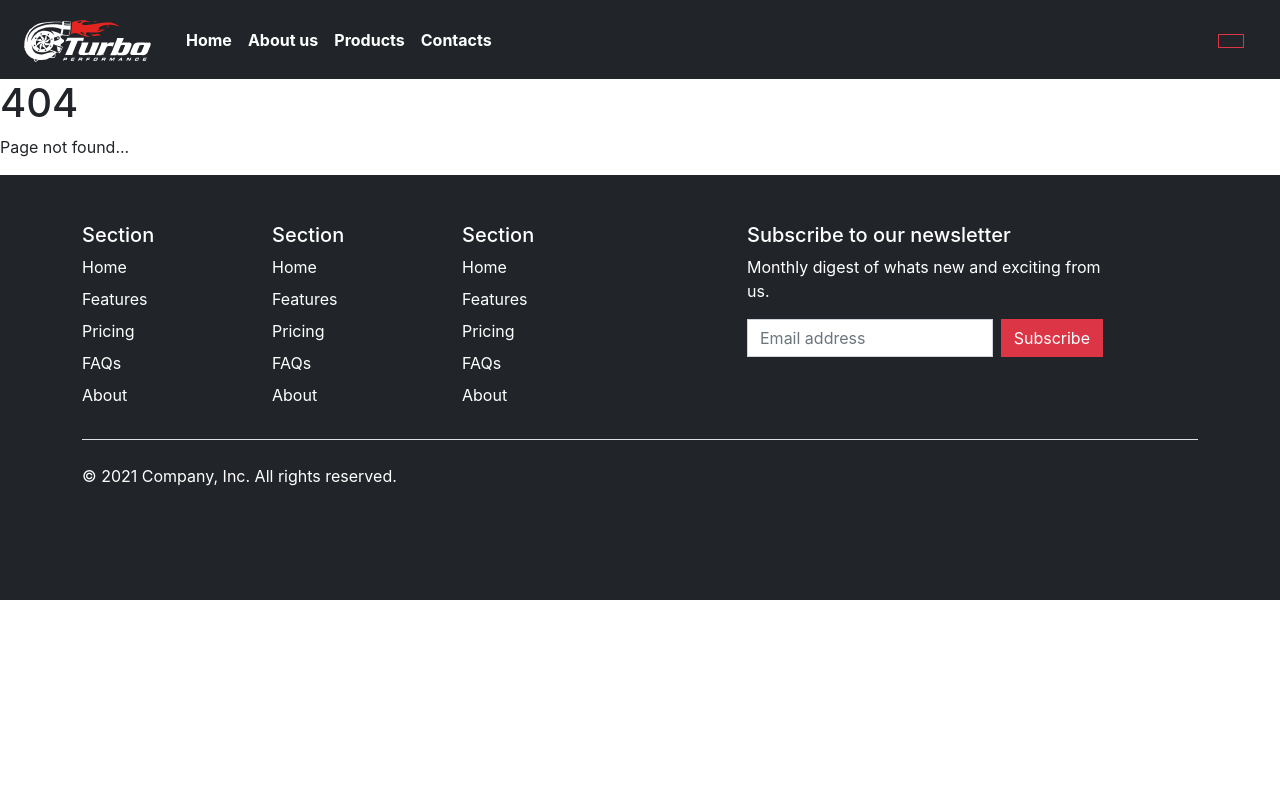
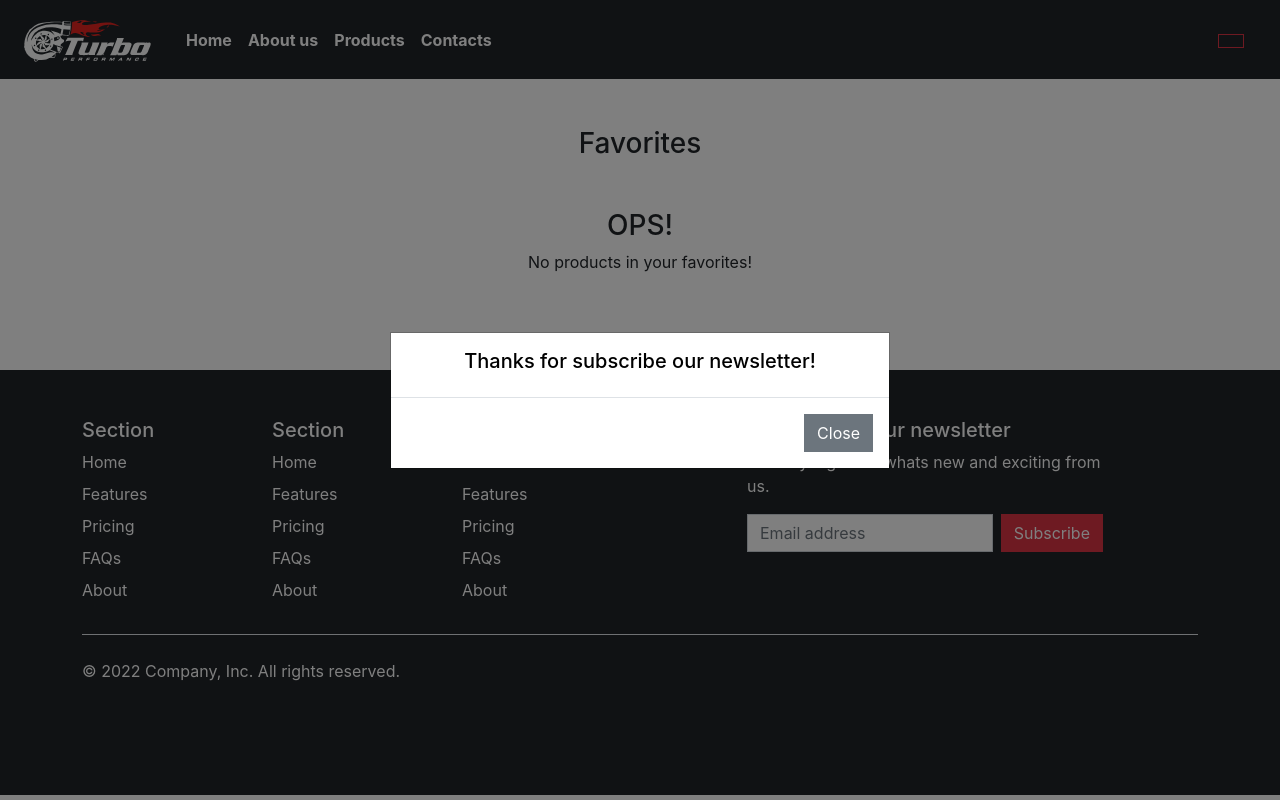
Before and after one commit to jgraca08/flag-project, a React (Create React App) app: page /favorites in a window 1280 px wide. Both pictures are taken after a click on the button "Subscribe". Built offline with nearby package versions, Linux system fonts and the light colour scheme; some icons are missing.

Commit message:
add and remove favorites functions

```diff
--- a/src/components/Content.jsx
+++ b/src/components/Content.jsx
@@ -6,19 +6,23 @@ import Contact from "./Contact";
 import NotFound from "./NotFound";
 import Products from "./Products";
 import Turbo from "./Turbo";
-
+import { GlobalProvider } from "../context/GlobalState";
+import Favorites from "./Favorites";
 
 const Content = () => (
     <main className="Content">
+    <GlobalProvider>
       <Routes>
         <Route path="/" element={<Home />} />
         <Route path="/products" element={<Products />} />
         <Route path="/products/:category" element={<Products />} />
         <Route path="/products/:category/original/:turbo" element={<Turbo />} />
         <Route path="/aboutus" element={<About />} />
+        <Route path="/favorites" element={<Favorites />} />
         <Route path="/contactus" element={<Contact />} />
         <Route path="*" element={<NotFound />} />1
       </Routes>
+      </GlobalProvider>
     </main>
   );
 
--- a/src/components/Favorites.jsx
+++ b/src/components/Favorites.jsx
@@ -1,13 +1,71 @@
-import React from "react";
-import { Link } from "react-router-dom";
+import React, {useContext} from "react";
+import { GlobalContext } from "../context/GlobalState";
 
 
 const Favorites = (props) => {
-    return(
-        <div className="pe-4 ">
-             <Link to={"/favorites"}><button className="btn btn-outline-danger rounded-0" type="submit"><i className="fa-solid fa-heart"></i></button></Link>
-        </div>
-    )
-}
+
+  const {watchlist} = useContext (GlobalContext);
+
+  const {removeTurboFromWatchlist} = useContext(GlobalContext)
+
+  return(
+    <>
+      <div className="container mb-5 mt-5">
+        <div className="row">
+        <h3 className="d-flex justify-content-center mb-5">
+          Favorites
+          </h3>
+
+
+{watchlist.length > 0 ? (
+  <div className="col-sm-3">
+  {watchlist.map((turbo) =>(
+            <div className="col" key={turbo.id}>
+                  <div className="card h-100 shadow rounded-0">
+                    <div className="inner">
+                      <img
+                        src={turbo.image}
+                        className="card-img-top"
+                        alt="turbocharger"
+                      ></img>
+                    </div>
+                    <div className="card-body bg-light">
+                      <h5 className="card-title">{turbo.title}</h5>
+                      <p className="card-text">{turbo.description}</p>
+                      <a href={"/products/" + turbo.categoryId + "/original/" + turbo.id }
+                      className="btn btn-sm btn-outline-danger rounded-0">
+                      More
+                    </a>
+                      <button
+                      className="btn btn-sm btn-outline-danger rounded-0 ms-2"
+                       onClick={() => removeTurboFromWatchlist(turbo.id)}
+                      type="submit">
+                        <i class="fa-solid fa-trash-can"></i>
+                      </button>
+                    </div>
+                  </div>
+                </div>
+
+          )
+          )}
+  </div>
+) : (
+  <>
+  <h3 className="d-flex justify-content-center">OPS!</h3>
+  <p className="d-flex justify-content-center mb-5">No products in your favorites!</p>
+  </>
+)}
+</div>
+
+
+
+
+
+
+          </div>
+
+    </>
+  );
+};
 
 export default Favorites;
--- a/src/components/Footer.jsx
+++ b/src/components/Footer.jsx
@@ -10,7 +10,9 @@ const Footer = (props) => {
               <h5>Section</h5>
               <ul className="nav flex-column">
                 <li className="nav-item mb-2">
-              <a href="#" className="text-white text-decoration-none">Home</a>
+                  <a href="#" className="text-white text-decoration-none">
+                    Home
+                  </a>
                 </li>
                 <li className="nav-item mb-2">
                   <a href="#" className="text-white text-decoration-none">
@@ -39,7 +41,9 @@ const Footer = (props) => {
               <h5>Section</h5>
               <ul className="nav flex-column">
                 <li className="nav-item mb-2">
-              <a href="#" className="text-white text-decoration-none">Home</a>
+                  <a href="#" className="text-white text-decoration-none">
+                    Home
+                  </a>
                 </li>
                 <li className="nav-item mb-2">
                   <a href="#" className="text-white text-decoration-none">
@@ -68,7 +72,9 @@ const Footer = (props) => {
               <h5>Section</h5>
               <ul className="nav flex-column">
                 <li className="nav-item mb-2">
-              <a href="#" className="text-white text-decoration-none">Home</a>
+                  <a href="#" className="text-white text-decoration-none">
+                    Home
+                  </a>
                 </li>
                 <li className="nav-item mb-2">
                   <a href="#" className="text-white text-decoration-none">
@@ -107,16 +113,50 @@ const Footer = (props) => {
                     className="form-control rounded-0"
                     placeholder="Email address"
                   ></input>
-                <button className="btn btn-primary bg-danger border-danger rounded-0" type="button">
+
+                 {/* Subscribe button */}
+                  <button
+                    type="button"
+                    className="btn btn-primary bg-danger border-danger rounded-0"
+                    data-bs-toggle="modal"
+                    data-bs-target="#exampleModal"
+                  >
                     Subscribe
                   </button>
+                {/* Modal */}
+                  <div
+                    className="modal fade"
+                    id="exampleModal"
+                    tabIndex="-1"
+                    aria-labelledby="exampleModalLabel"
+                    aria-hidden="true"
+                  >
+                    <div className="modal-dialog modal-dialog-centered">
+                      <div className="modal-content rounded-0">
+                        <div className="modal-body ">
+                          <h5 className="text-black text-center">
+                            Thanks for subscribe our newsletter!
+                          </h5>
+                        </div>
+                        <div className="modal-footer">
+                          <button
+                            type="button"
+                            className="btn btn-secondary rounded-0"
+                            data-bs-dismiss="modal"
+                          >
+                            Close
+                          </button>
+                        </div>
+                      </div>
+                    </div>
+                  </div>
                 </div>
               </form>
             </div>
           </div>
 
           <div className="d-flex justify-content-between py-4 my-4 border-top">
-          <p>© 2021 Company, Inc. All rights reserved.</p>
+            <p>© 2022 Company, Inc. All rights reserved.</p>
             <ul className="list-unstyled d-flex">
               <li className="ms-3">
                 <a className="link-dark" href="#">
--- a/src/components/Navbar.jsx
+++ b/src/components/Navbar.jsx
@@ -48,7 +48,9 @@ const Navbar = (props) => {
               </Link>
             </li>
           </ul>
-          <Favorites></Favorites>
+          <div className="pe-4 ">
+             <Link to={"/favorites"}><button className="btn btn-outline-danger rounded-0" type="submit"><i className="fa-solid fa-heart"></i></button></Link>
+        </div>
         </div>
       </div>
     </nav>
--- a/src/components/Turbo.jsx
+++ b/src/components/Turbo.jsx
@@ -1,12 +1,20 @@
-import React, { useEffect, useState } from "react";
+import React, { useEffect, useState,useContext } from "react";
 import { useParams } from "react-router-dom";
 import Posts from "../views/Posts";
 import Spiner from "./Spiner";
+import { GlobalContext } from "../context/GlobalState";
 
 const Turbo = (props) => {
   const [error, setError] = useState(null);
   const [isLoaded, setIsLoaded] = useState(false);
   const [turbos, setTurbos] = useState([]);
+
+  const {
+    addTurboToWatchlist, watchlist
+  } = useContext(GlobalContext);
+
+
+
 
   var { category, turbo } = useParams();
 
@@ -44,6 +52,11 @@ const Turbo = (props) => {
       <>
         <div className="container mt-4 mb-4">
             {turbos.map((turbo) => {
+
+              //Evita adicionar 2x o mesmo filme, através do ID - procura no array se o filme já lá está adicionado
+  let storedTurbo = watchlist.find(o => o.id === turbo.id)
+  const watchlistDisabled =  storedTurbo ? true : false;
+
               return (
                 <div className="row gx-4 gx-lg-5 align-items-center" key={turbo.id}>
                   <div className="col-md-6">
@@ -58,9 +71,10 @@ const Turbo = (props) => {
                     <p className="lead">{turbo.longDescription}</p>
                     <div className="d-flex">
                       <button
-                        className="btn btn-outline-danger rounded-0"
-                        type="submit"
-                      >
+                      className="btn btn-outline-danger rounded-0"
+                      disabled={watchlistDisabled}
+                      type="submit"
+                      onClick={() => addTurboToWatchlist(turbo)}>
                         <i className="fa-solid fa-heart"></i>
                       </button>
                     </div>
--- /dev/null
+++ b/src/context/AppReducer.jsx
@@ -0,0 +1,20 @@
+export default (state, action) => {
+    switch(action.type) {
+        case "ADD_TURBO_TO_WATCHLIST":
+          return {
+            ...state,
+            watchlist: [action.payload, ...state.watchlist],
+          };
+          case "REMOVE_TURBO_FROM_WATCHLIST":
+            return {
+              ...state,
+              watchlist: state.watchlist.filter(
+                (turbo) => turbo.id !== action.payload
+              ),
+            };
+        default:
+            return state;
+    }
+}
+
+//conforme obtemos mais ações, essas ações vao dizer ao reducer como mudar o estado
--- /dev/null
+++ b/src/context/GlobalState.jsx
@@ -0,0 +1,43 @@
+import React, {createContext,useReducer, useEffect} from "react";
+import AppReducer from "./AppReducer";
+
+//initial state
+const initialState = {
+    watchlist: localStorage.getItem('watchlist') ? JSON.parse(localStorage.getItem('watchlist')) : [],
+}
+
+//create context
+
+export const GlobalContext = createContext(initialState);
+
+//provider components
+
+export const GlobalProvider = props => {
+    const [state, dispatch] = useReducer(AppReducer, initialState);
+
+
+    //Sempre que o estado muda no nosso provider o useEffect é disparado, ou seja sempre que um item e add à watchlist ele vai salvar na localstorage
+    useEffect(() => {
+        localStorage.setItem('watchlist', JSON.stringify(state.watchlist))
+    },[state]);
+
+    //actions
+    const addTurboToWatchlist = turbo => {
+        dispatch({type: "ADD_TURBO_TO_WATCHLIST", payload: turbo})
+    }
+
+    const removeTurboFromWatchlist = (id) => {
+        dispatch({ type: "REMOVE_TURBO_FROM_WATCHLIST", payload: id });
+      };
+
+    //Dá acesso a este conteúdo a outros componentes
+    return (
+        <GlobalContext.Provider value={{
+        watchlist: state.watchlist,
+        addTurboToWatchlist,
+        removeTurboFromWatchlist,
+            }}>
+            {props.children}
+        </GlobalContext.Provider>
+    )
+};
```
Lines whose indentation alone changed are shown as unchanged.
